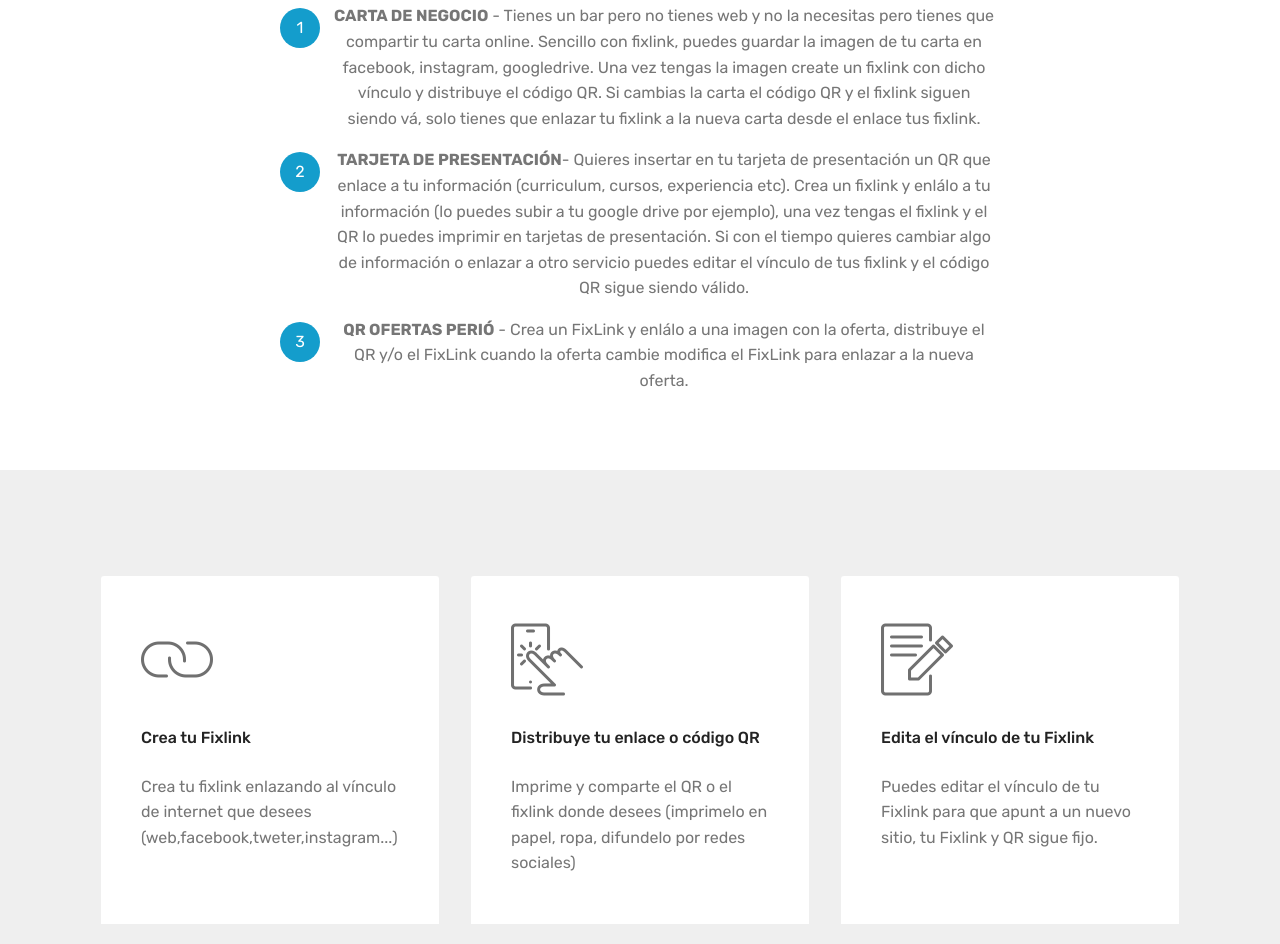
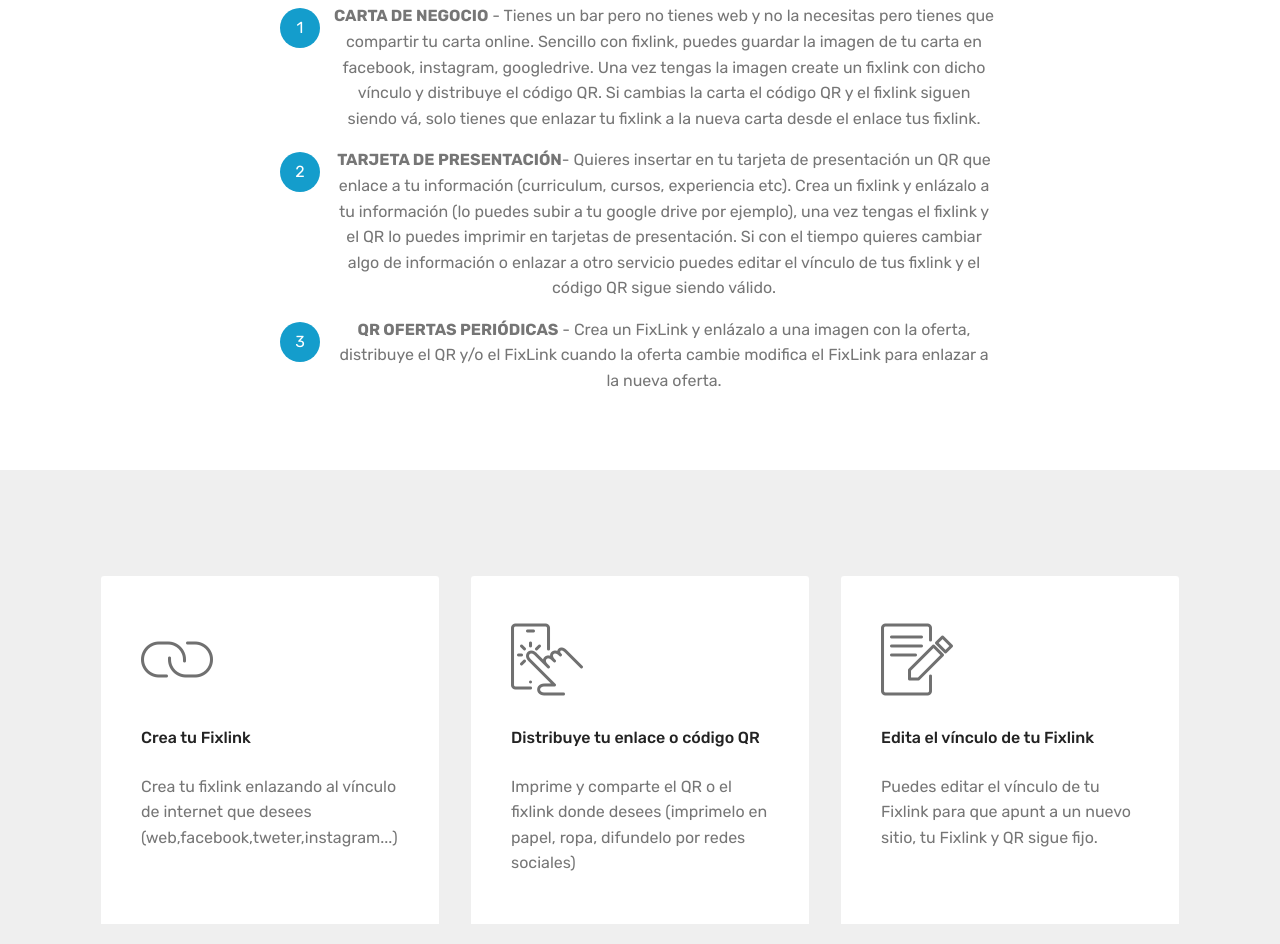
Before and after one commit to jmartingi/fxlnk, a website: page public/ayuda.html in a window 1280 px wide. Shown: the part 762-1706 px from the top of the page. Drawn offline with Linux system fonts and the light colour scheme; files whose address does not match are found by name.

Commit message:
Revisión ortográfica 2

```diff
--- a/public/ayuda.html
+++ b/public/ayuda.html
@@ -126,8 +126,8 @@
                 <div class="mbr-text counter-container col-12 col-md-8 mbr-fonts-style display-7">
                     <ol>
                         <li><strong>CARTA DE NEGOCIO</strong> - Tienes un bar pero no tienes web y no la necesitas pero tienes que compartir tu carta online. Sencillo con fixlink, puedes guardar la imagen de tu carta en facebook, instagram, googledrive. Una vez tengas la imagen create un fixlink con dicho v&iacute;nculo y distribuye el c&oacute;digo QR. Si cambias la carta el c&oacute;digo QR y el fixlink siguen siendo v&aacute;, solo tienes que enlazar tu fixlink a la nueva carta desde el enlace tus fixlink.</li>
-                        <li><strong>TARJETA DE PRESENTACI&Oacute;N</strong>- Quieres insertar en tu tarjeta de presentaci&oacute;n un QR que enlace a tu informaci&oacute;n (curriculum, cursos, experiencia etc). Crea un fixlink y enl&aacute;lo a tu informaci&oacute;n (lo puedes subir a tu google drive por ejemplo), una vez tengas el fixlink y el QR lo puedes imprimir en tarjetas de presentaci&oacute;n. Si con el tiempo quieres cambiar algo de informaci&oacute;n o enlazar a otro servicio puedes editar el v&iacute;nculo de tus fixlink y el c&oacute;digo QR sigue siendo v&aacute;lido.</li>
-                        <li><strong>QR OFERTAS PERI&Oacute;</strong>&nbsp;- Crea un FixLink y enl&aacute;lo a una imagen con la oferta, distribuye el QR y/o el FixLink cuando la oferta cambie modifica el FixLink para enlazar a la nueva oferta.</li>
+                        <li><strong>TARJETA DE PRESENTACI&Oacute;N</strong>- Quieres insertar en tu tarjeta de presentaci&oacute;n un QR que enlace a tu informaci&oacute;n (curriculum, cursos, experiencia etc). Crea un fixlink y enl&aacute;zalo a tu informaci&oacute;n (lo puedes subir a tu google drive por ejemplo), una vez tengas el fixlink y el QR lo puedes imprimir en tarjetas de presentaci&oacute;n. Si con el tiempo quieres cambiar algo de informaci&oacute;n o enlazar a otro servicio puedes editar el v&iacute;nculo de tus fixlink y el c&oacute;digo QR sigue siendo v&aacute;lido.</li>
+                        <li><strong>QR OFERTAS PERI&Oacute;DICAS</strong>&nbsp;- Crea un FixLink y enl&aacute;zalo a una imagen con la oferta, distribuye el QR y/o el FixLink cuando la oferta cambie modifica el FixLink para enlazar a la nueva oferta.</li>
                     </ol>
                 </div>
             </div>
```
Also changed, not shown: public/index.html (+1 -1 lines).
